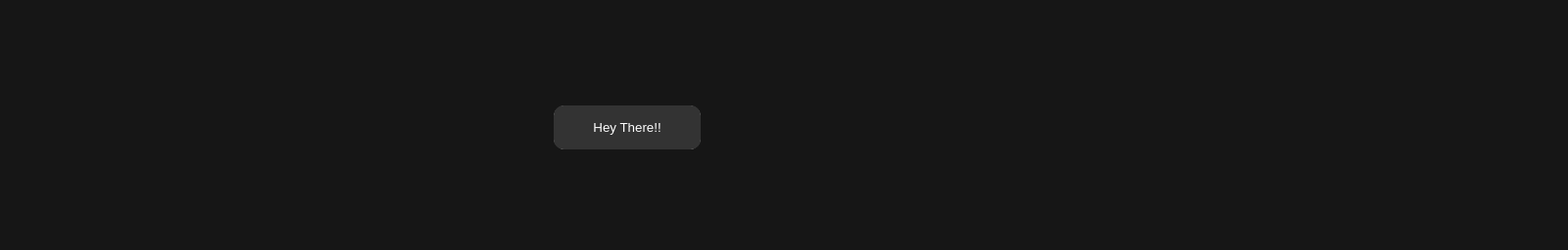
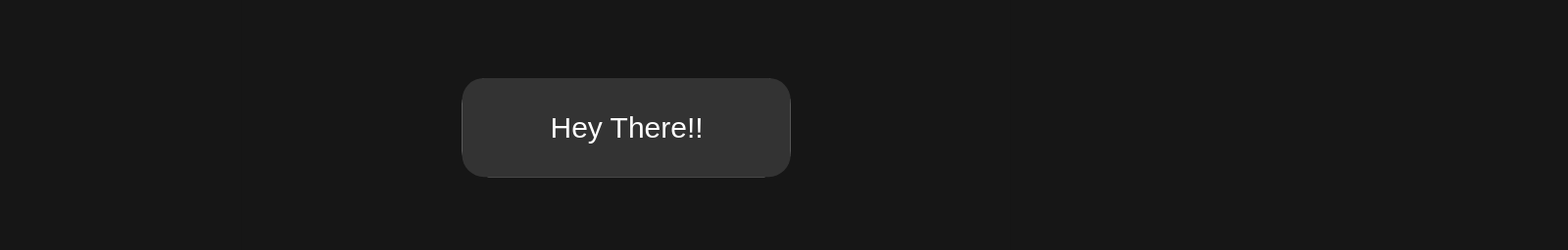
Before and after one commit to PapaFrankuu/Animation, a plain HTML site: page index.html in a window 1280 px wide. Shown: the whole page at 98% size, 1600 px wide, since content can reach past the window. Drawn offline with Linux system fonts and the light colour scheme.

Commit message:
Update style.css

```diff
--- a/style.css
+++ b/style.css
@@ -5,7 +5,7 @@ body {
   align-items: center;
   background-color: #161616;
   overflow: hidden;
-  /* transform: scale(1.5); */
+  transform: scale(1.5);
 }
 
 /* button */
```
